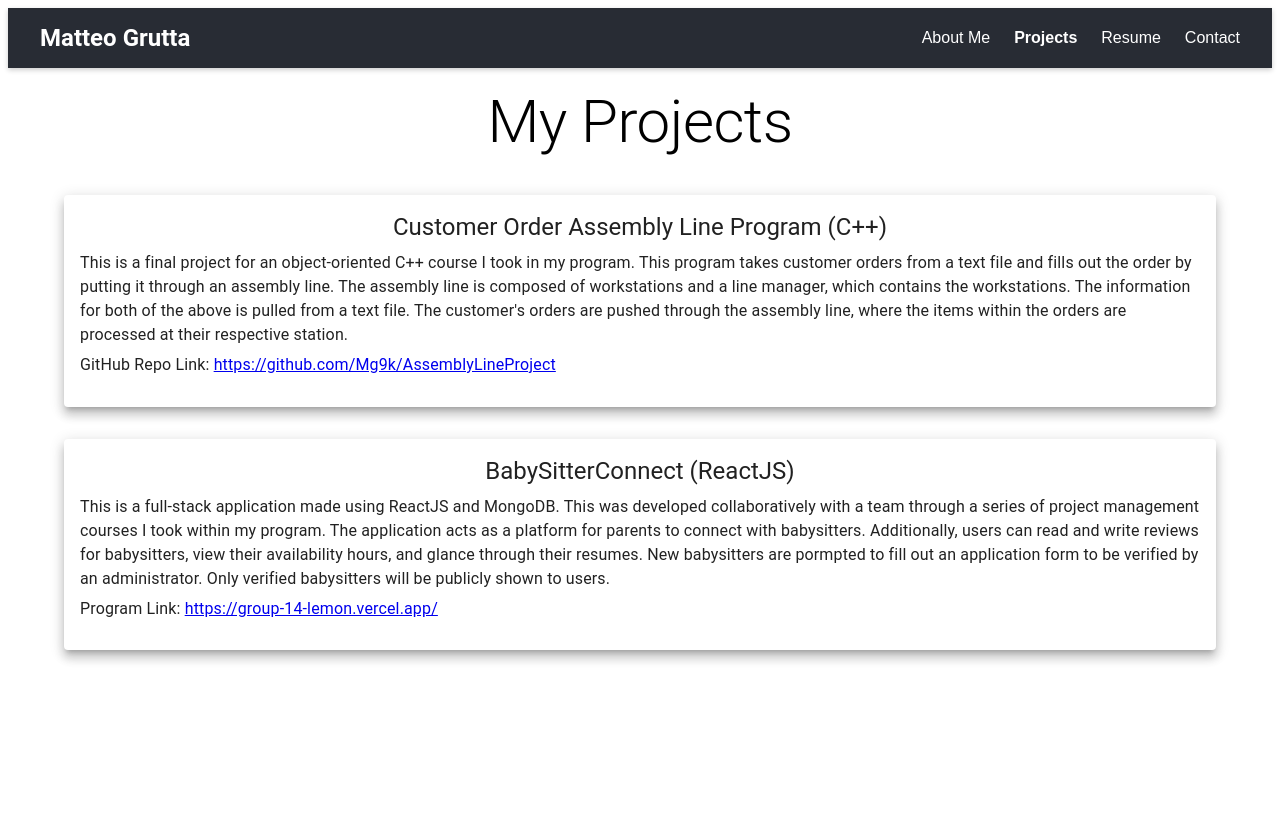
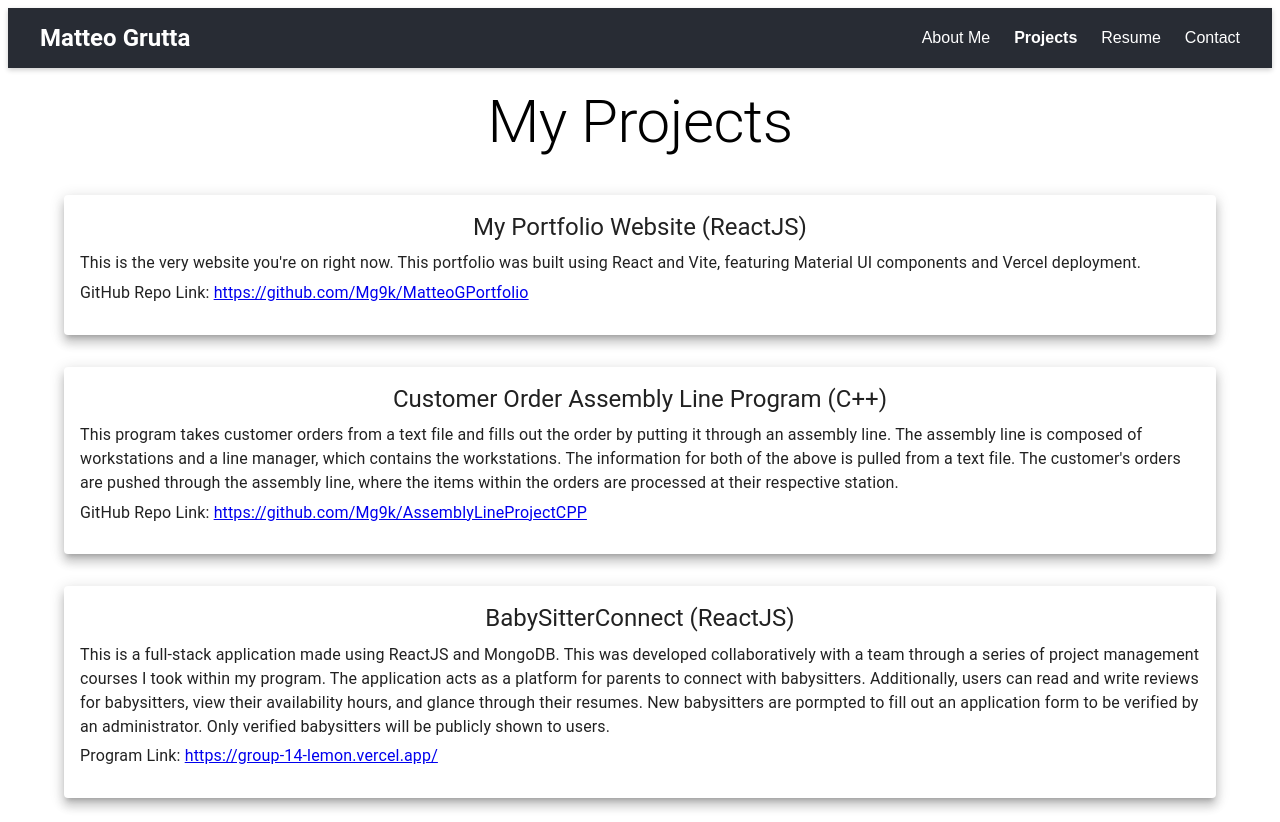
Before and after one commit to Mg9k/MatteoGPortfolio, a React (Vite) app: page /projects in a window 1280 px wide. Before the commit the page ends 800 px from the top, so only its background shows below. Built offline with nearby package versions, Linux system fonts and the light colour scheme.

Commit message:
Updated me.jpg, Projects, Resume

```diff
--- a/src/pages/Projects.jsx
+++ b/src/pages/Projects.jsx
@@ -15,6 +15,26 @@ function Projects() {
           My Projects
         </Typography>
         <Grid2 container columns={1} justifyContent="center">
+        <Grid2 item="true" my={2} size={4}>
+            <Card raised>
+              <CardContent>
+              <Typography variant="h5" align="center" gutterBottom>
+                My Portfolio Website (ReactJS)
+              </Typography>
+              <Typography variant="body1" align="left" gutterBottom>
+                This is the very website you're on right now.
+                This portfolio was built using React and Vite, featuring Material UI components and Vercel deployment.
+              </Typography>
+              <Typography variant="body1" align="left" gutterBottom>
+                GitHub Repo Link: <a
+                  href="https://github.com/Mg9k/MatteoGPortfolio"
+                  target="_blank"
+                  rel="noopener noreferrer"
+                  > https://github.com/Mg9k/MatteoGPortfolio </a>
+              </Typography>
+              </CardContent>
+            </Card>
+          </Grid2>
           <Grid2 item="true" my={2} size={4}>
             <Card raised>
               <CardContent>
@@ -22,7 +42,6 @@ function Projects() {
                 Customer Order Assembly Line Program (C++)
               </Typography>
               <Typography variant="body1" align="left" gutterBottom>
-                This is a final project for an object-oriented C++ course I took in my program.
                 This program takes customer orders from a text file and fills out the order by putting it through an assembly line.
                 The assembly line is composed of workstations and a line manager, which contains the workstations.
                 The information for both of the above is pulled from a text file.
@@ -30,10 +49,10 @@ function Projects() {
               </Typography>
               <Typography variant="body1" align="left" gutterBottom>
                 GitHub Repo Link: <a
-                  href="https://github.com/Mg9k/AssemblyLineProject"
+                  href="https://github.com/Mg9k/AssemblyLineProjectCPP"
                   target="_blank"
                   rel="noopener noreferrer"
-                  > https://github.com/Mg9k/AssemblyLineProject </a>
+                  > https://github.com/Mg9k/AssemblyLineProjectCPP </a>
               </Typography>
               </CardContent>
             </Card>
--- a/src/pages/Resume.jsx
+++ b/src/pages/Resume.jsx
@@ -49,7 +49,7 @@ function Resume() {
           )}
         </Grid2>
         <Grid2 container spacing={5}>
-          <Grid2 item="true" my={2} size={7}>
+          <Grid2 item="true" mt={2} size={{xs: 12, sm: 7}}>
             <Typography variant="h4" align="left" gutterBottom> Education: </Typography>
             <Card raised>
               <CardContent>
@@ -67,7 +67,7 @@ function Resume() {
               </CardContent>
             </Card>
           </Grid2>
-          <Grid2 item="true" my={2} size={5}>
+          <Grid2 item="true" mt={{xs: 0, sm: 2}} size={{xs: 12, sm: 5}}>
             <Typography variant="h4" align="left" gutterBottom> Skills: </Typography>
             <Card raised>
               <CardContent>
```
Also changed, not shown: public/me.jpg.
